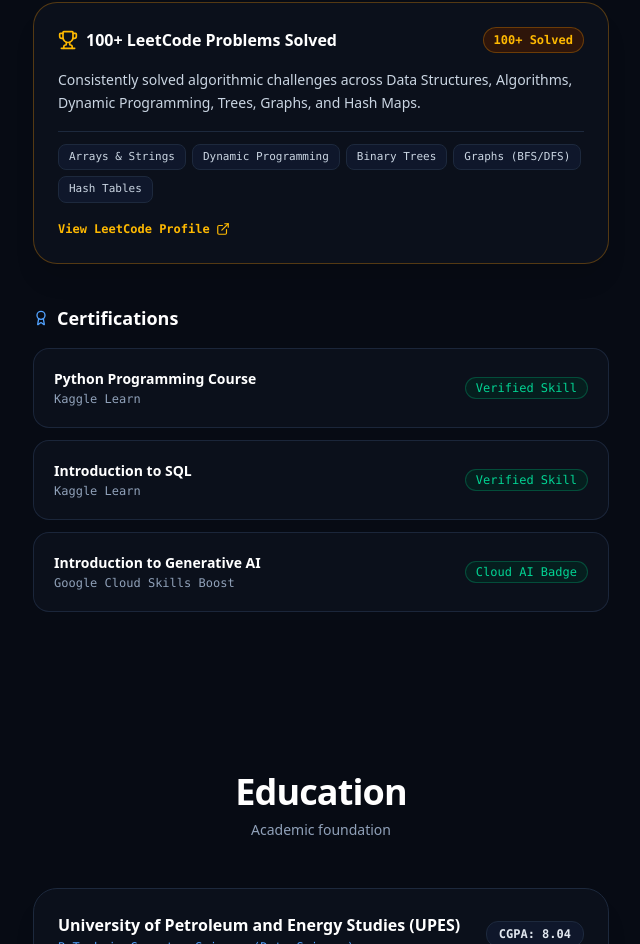
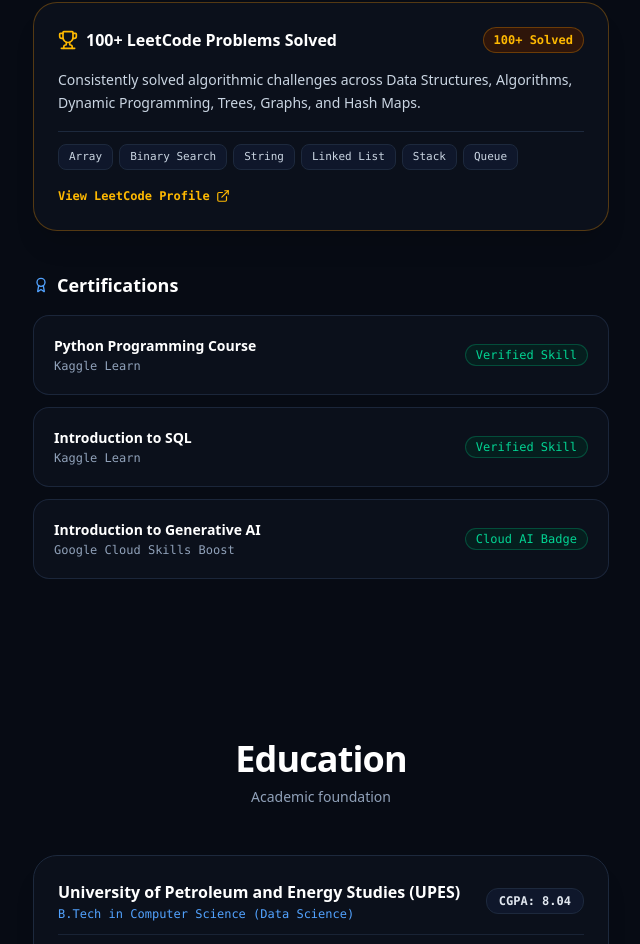
Before and after one commit to vaibhavbh012/portfolio, a Next.js app: page / in a window 1280 px wide. Shown: the part 3782-4726 px from the top of the page, without its empty margins (319-959 px from the left). Built offline with nearby package versions, Linux system fonts and the light colour scheme.

Commit message:
feat: sync LeetCode DSA topics across portfolio website

```diff
--- a/data/portfolio.ts
+++ b/data/portfolio.ts
@@ -500,11 +500,12 @@
         "Consistently solved algorithmic challenges across Data Structures, Algorithms, Dynamic Programming, Trees, Graphs, and Hash Maps.",
       category: "Competitive Programming",
       topics: [
-        "Arrays & Strings",
-        "Dynamic Programming",
-        "Binary Trees",
-        "Graphs (BFS/DFS)",
-        "Hash Tables",
+        "Array",
+        "Binary Search",
+        "String",
+        "Linked List",
+        "Stack",
+        "Queue",
       ],
       link: "https://leetcode.com/u/vaibhavbhardwaj012/",
     },
```
